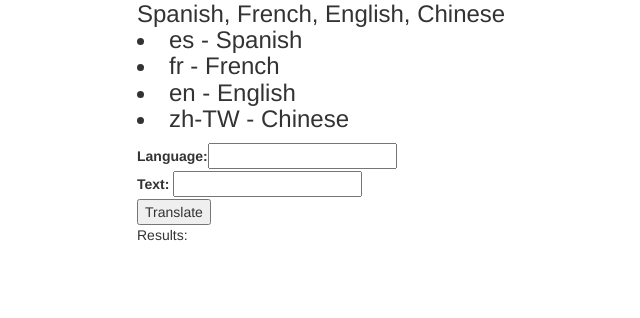
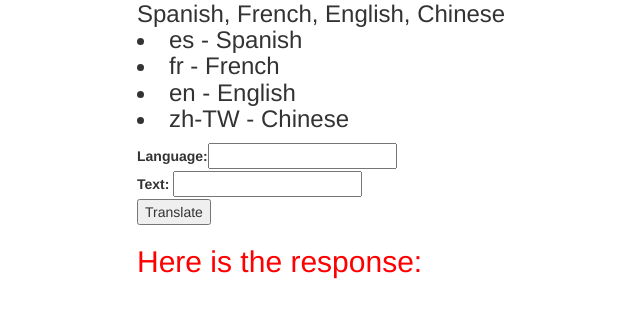
Before and after one commit to reyejona/CS361, a Flask app: template templates/translate.html in a window 1280 px wide. Shown: the part 239-557 px from the top of the page, without its empty margins (268-908 px from the left). Run offline with Flask 2, Linux system fonts and the light colour scheme; the template is opened without the code that fills it, so the values that code supplies are empty; some libraries are stand-ins or nearby versions.

Commit message:
Update translate.html
updated the javascript and xmlhttpresponse

```diff
--- a/templates/translate.html
+++ b/templates/translate.html
@@ -3,6 +3,8 @@
     <link rel="stylesheet" href="/static/style.css"/>
     <script type="text/javascript">
         var form = document.getElementById("form")
+
+
 
 
         function changeText2(){
@@ -14,13 +16,14 @@
 
             // language.disabled = true;
             // textInput.disabled = true;
-            var url= 'http://localhost:3005/translate/' + language + '/' + textInput;
+            var myurl= 'http://localhost:3005/translate/' + language + '/' + textInput;
             //window.open(action_src, '_blank');
-            console.log(url);
-            window.location.href= 'http://localhost:3005/translate/' + language + '/' + textInput;
+            //console.log(url);
+            //window.location.href= 'http://localhost:3005/translate/' + language + '/' + textInput;
 
             var req = new XMLHttpRequest();
-            req.open( 'GET', "http://localhost:3005/translate/" + language + "/" + textInput, true);
+            var url = myurl;
+            req.open( 'GET', myurl, true);
             req.onreadystatechange = function() {
 
                 if(req.readyState== XMLHttpRequest.DONE) {
@@ -30,8 +33,7 @@
                     console.log(typeof req.response);
                     console.log(req.responseText)
                     let jsonResponse = JSON.parse(req.responseText);
-                    // var table = document.getElementById("form");
-                    // var res = document.getElementById("p")
+                    document.getElementById("response").innerHTML = jsonResponse.newText
 
                 }   else {
                     console.log("Error");
@@ -50,7 +52,7 @@
     {% extends "home.html" %}
     {% block content %}
     <div>
-        <form id="form" onsubmit="changeText2()">
+        <form id="form" onsubmit="changeText2(); return false;">
             <h3>
                 Spanish, French, English, Chinese
                 <li>es - Spanish</li>
@@ -60,14 +62,32 @@
             </h3>
             <div><label>Language: </label><input type="text" id = "language" name="language"></div>
             <div><label>Text:</label> <input type="text" id = "textInput" name="textInput"></div>
-            <input type='submit' value='Translate'/>
+            <input type='submit' value='Translate' id="translate"/>
 
-        <p id="response">Results: </p>
+    </div>
+
     </form>
-    </div>
+
+    <p></p>
+    <p></p>
+    <p></p>
+    <p><h2>Here is the response:</h2></p>
+    <H1><div id="response"><h2></h2>  </h2></div></H1>
+
+
 
     {% endblock %}
 
 
 
 </body>
+
+
+
+
+
+
+
+
+
+</body>
```
